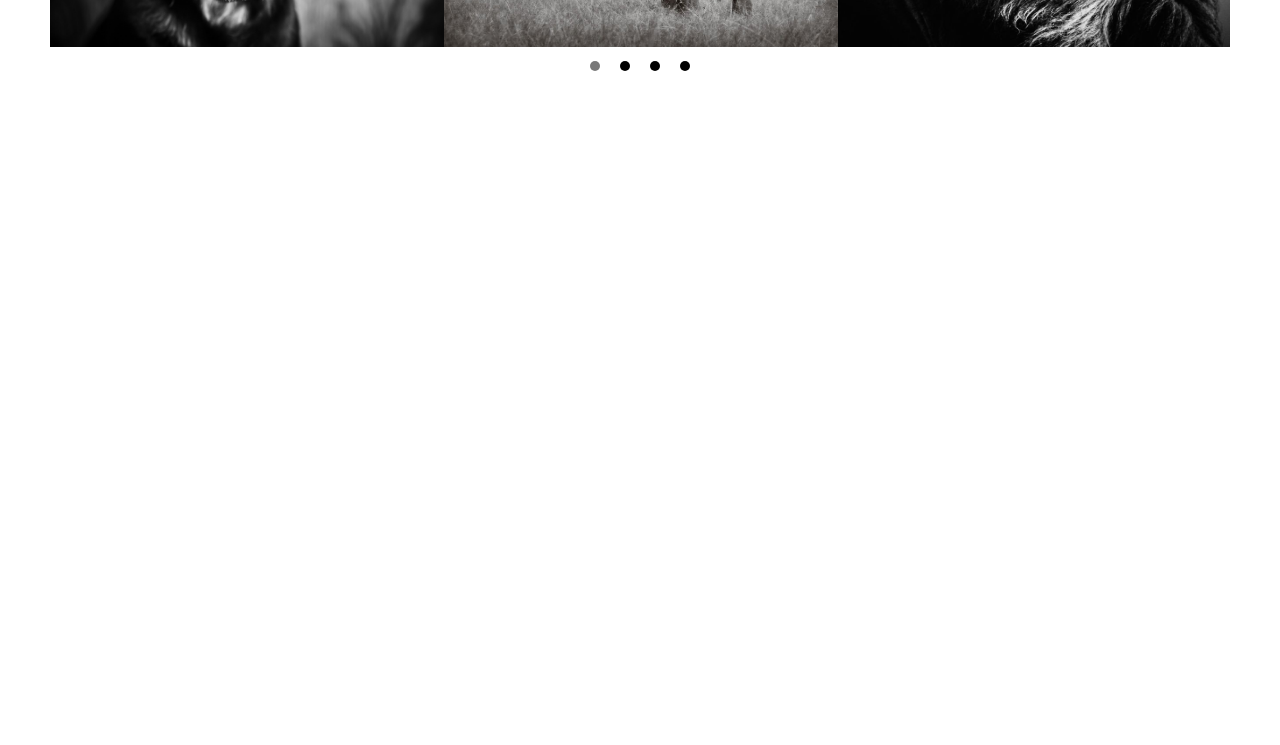
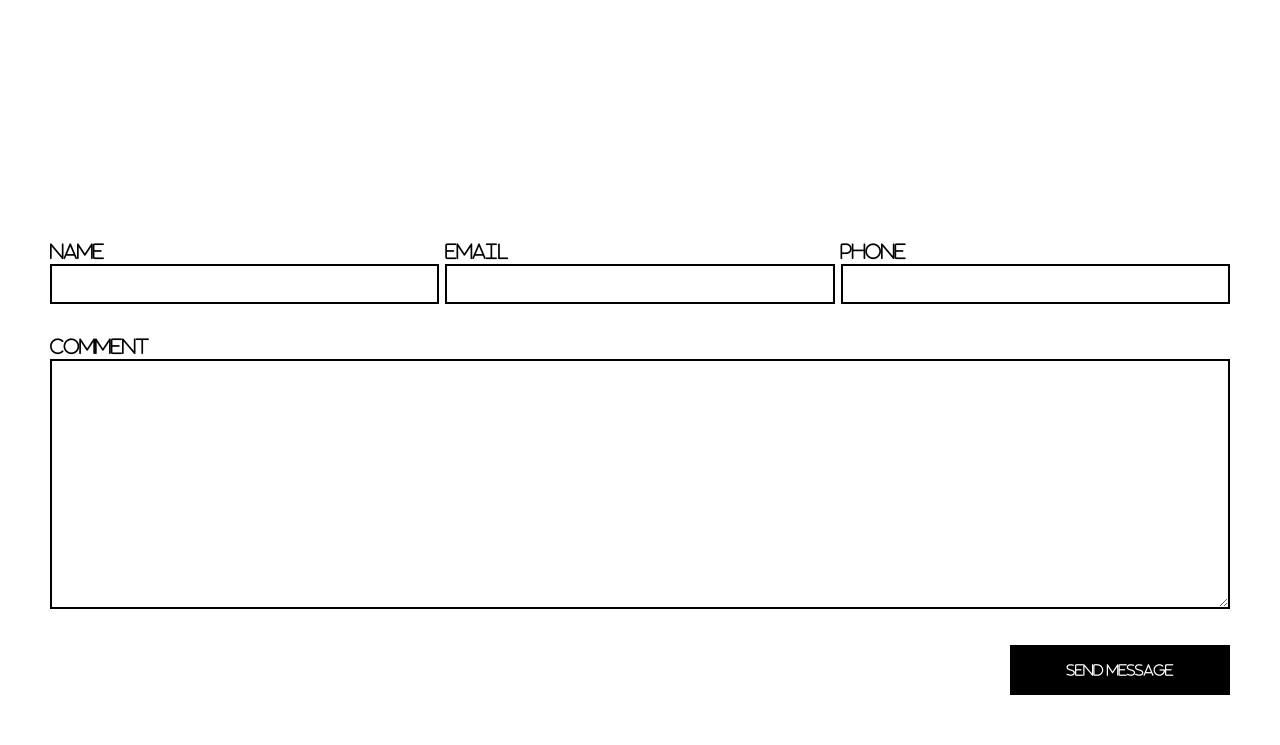
Before and after one commit to Meirzhan06/Working-with-adaptability, a plain HTML site: page index.html in a window 1280 px wide. Shown: the part 1576-2321 px from the top of the page. Before the commit the page ends 1765 px from the top, so only its background shows below. Drawn offline with nearby package versions, Linux system fonts and the light colour scheme; grey boxes are pictures that could not be loaded.

Commit message:
Add files via upload

```diff
--- a/css/style.css
+++ b/css/style.css
@@ -149,16 +149,72 @@ html,body{
 .content3{
     height: auto;
     min-width: 0;
+    padding-bottom: 150px;
 }
 .section3 img{
     height: 300px;
     width: 100%;
 }
+.section4{
+    height: auto;
+    padding: 50px 0;
+    width: 100%;
+}
+.content4{
+    height: 100%;
+    width: 100%;
+}
+.content4 p{
+    font-weight: 300;
+}
+.form-inputs{
+    height: auto;
+    width: 100%;;
+    display: flex;
+    justify-content: space-between;
+}
+.form-input{
+    width: 33%;
+    height: 100%;
+}
 
-
-
-
-
+.form-input input{
+    width: 100%;
+    height: 40px;
+    border: 2px solid #000;
+    outline: none;
+    padding-left: 5px;
+}
+.form-comment{
+    width: 100%;
+    height: auto;
+    padding: 30px 0;
+}
+.form-comment textarea{
+    min-width: 100%;
+    max-width: 100%;
+    height: 250px;
+    border: 2px solid #000;
+    outline: none;
+    padding: 5px 0 0 5px;
+}
+.form-button{
+    height: 50px;
+    width: 100%;
+    display: flex;
+    justify-content: end;
+}
+.form-button button{
+    height: 100%;
+    width: 220px;
+    background-color: #000;
+    color: #fff;
+    transition: all 0.3s;
+    cursor: pointer;
+}
+.form-button button:hover{
+    background-color: rgb(60, 60, 60);
+}
 
 
 
@@ -220,6 +276,16 @@ html,body{
     }
     .content2{
         padding-bottom: 90px;
+    }
+    .form-inputs{
+        display: block;
+    }
+    .form-input{
+        width: 100%;
+        margin-bottom: 15px;
+    }
+    .form-button button{
+        width: 100%;
     }
 
 }
@@ -315,7 +381,9 @@ html,body{
     .img-item{
         display: none;
     }
-
+    .content2{
+        padding-bottom: 90px;
+    }
 
 }
 
--- a/index.html
+++ b/index.html
@@ -119,6 +119,31 @@
                             </div>
                         </div>
                     </div>
+                    <div class="section4">
+                        <div class="content4">
+                            <div class="form-inputs">
+                                <div class="form-input">
+                                    <p>Name</p>
+                                    <input type="text">
+                                </div>
+                                <div class="form-input">
+                                    <p>Email</p>
+                                    <input type="text">
+                                </div>
+                                <div class="form-input">
+                                    <p>Phone</p>
+                                    <input type="text">
+                                </div>
+                            </div>
+                            <div class="form-comment">
+                                <p>Comment</p>
+                                <textarea name="" id="" cols="30" rows="10"></textarea>
+                            </div>
+                            <div class="form-button">
+                                <button>Send message</button>
+                            </div>
+                        </div>
+                    </div>
                 </div>
             </div>
         </div>
```
